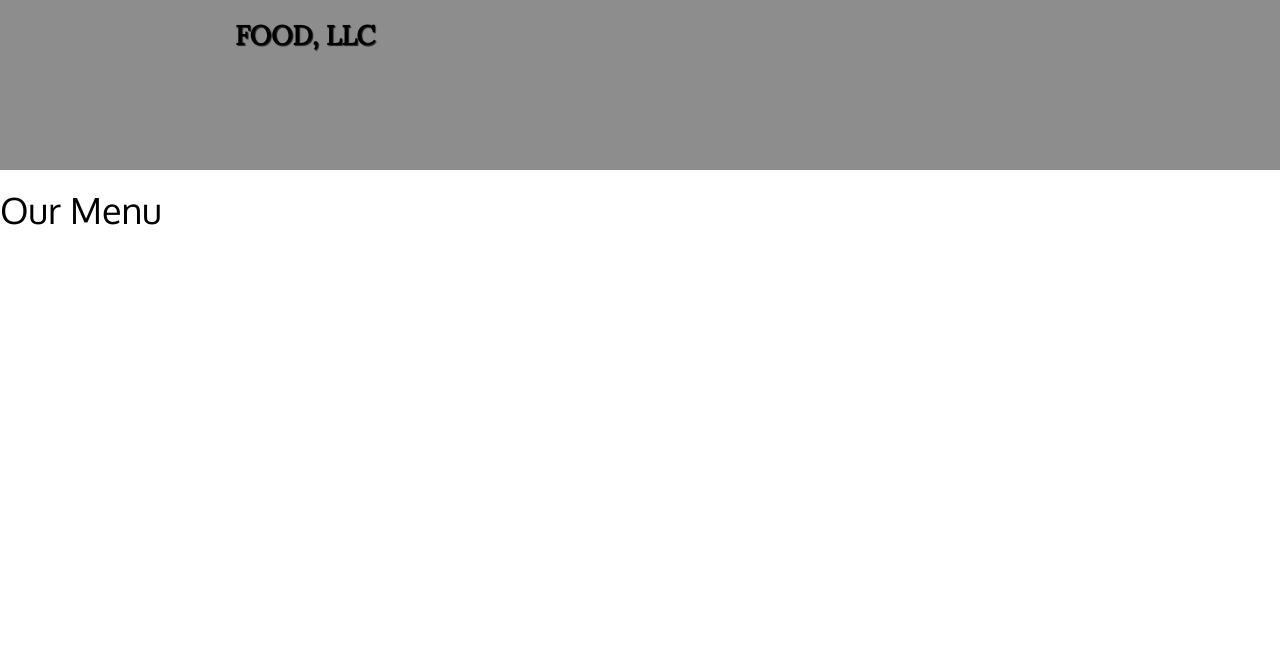
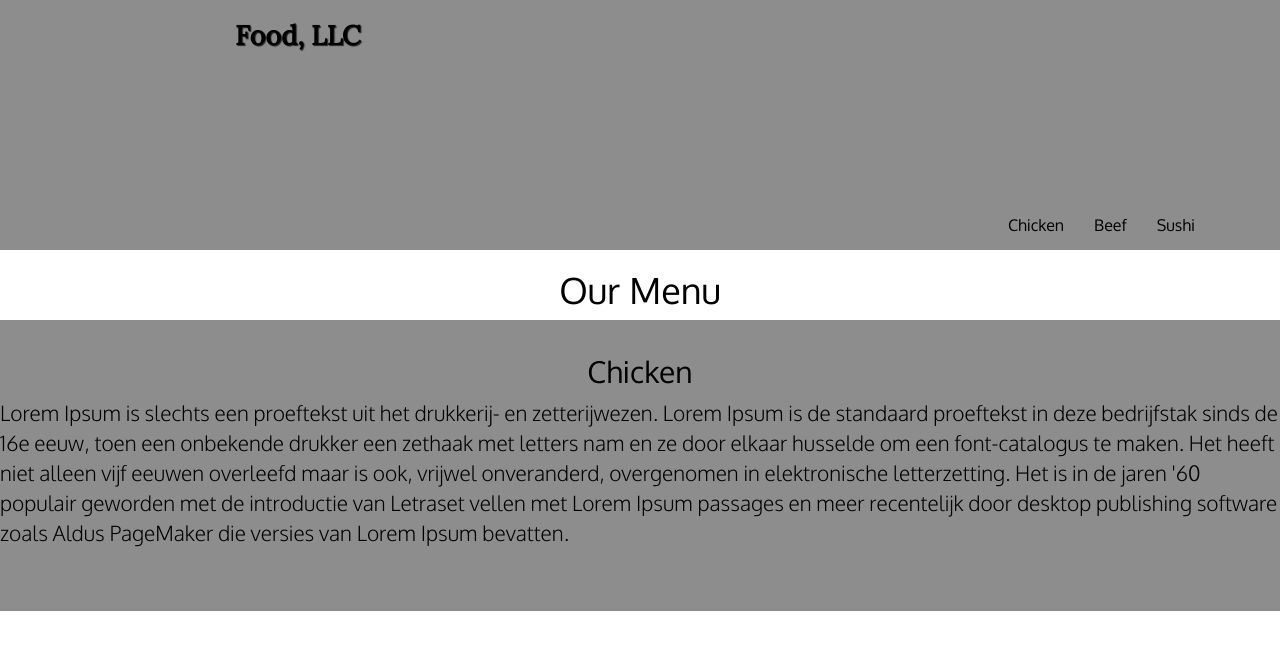
Before and after one commit to elija33/module3_solution, a plain HTML site: page index.html in a window 1280 px wide. Drawn offline with Linux system fonts and the light colour scheme.

Commit message:
modules3_solution

```diff
--- a/css/styles.css
+++ b/css/styles.css
@@ -24,12 +24,27 @@ body {
 }
 h1 {
   color: #000000;
+  text-align: center;
+}
+.jumbotron {
+  background-color: #8e8d8d;
+  padding-top: 15px;
+  pasdding-bottom: 15px;
+  margin-bottom: 15px;
+}
+h2 {
+  color: #000000;
+  text-align: center;
+}
+p {
+  color: #000000;
 }
 .navbar-brand h1 { /* Restaurant name */
   font-family: 'Lora', serif;
   color: #000000;
   font-size: 1.5em;
-  text-transform: uppercase;
+  text-align: left;
+  /*text-transform: uppercase;*/
   font-weight: bold;
   text-shadow: 1px 1px 1px #222;
   margin-top: 0;
@@ -53,7 +68,7 @@ h1 {
   margin-top: 10px;
 }
 #nav-list a {
-  color: #951C49;
+  color: #000000;
   text-align: center;
 }
 #nav-list a:hover {
@@ -77,7 +92,7 @@ h1 {
 }
 
 .navbar-header button.navbar-toggle, .navbar-header .icon-bar {
-  border: 1px solid #61122f;
+  border: 1px solid #000000;
 }
 .navbar-header button.navbar-toggle {
   clear: both;
@@ -120,7 +135,7 @@ h1 {
 /* HOME PAGE */
 .container .jumbotron {
   box-shadow: 0 0 50px #3F0C1F;
-  border: 2px solid #3F0C1F;
+  border: 2px solid #3F0C1F; */
 }
 
 #menu-tile, #specials-tile, #map-tile {
--- a/index.html
+++ b/index.html
@@ -38,18 +38,9 @@
         <div id="collapsable-nav" class="collapse navbar-collapse">
            <ul id="nav-list" class="nav navbar-nav navbar-right">
             <li class="visible-xs active">
-              <!--<a href="index.html">
+              <a href="index.html">
                 <span class="glyphicon glyphicon-home"></span> Home</a>
             </li>
-            <li>
-              <a href="menu-categories.html">
-                <span class="glyphicon glyphicon-cutlery"></span><br class="hidden-xs"> Menu</a>
-            </li>
-            <li>
-              <a href="#">
-                <span class="glyphicon glyphicon-info-sign"></span><br class="hidden-xs"> About</a>
-            </li>-->
-
           <button type="button" class="navbar-toggle collapsed" data-toggle="collapse" data-target="#collapsable-nav" aria-expanded="false">
             <span class="sr-only">Toggle navigation</span>
             <span class="icon-bar"></span>
@@ -57,7 +48,37 @@
             <span class="icon-bar"></span>
           </button>
         </div>
+        <div id="collapsable-nav" class="collapse navbar-collapse">
+           <ul id="nav-list" class="nav navbar-nav navbar-right">
+            <li class="visible-xs active">
+              <a href="index.html">
+                <span class="glyphicon glyphicon-home"></span>Chicken</a>
+            </li>
+            <li>
+              <a href="menu-categories.html">
+                <br class="hidden-xs">Chicken</a>
+            </li>
+            <li>
+              <a href="menu-categories.html">
+                <br class="hidden-xs"> Beef</a>
+            </li>
+            <li>
+              <a href="#">
+                <br class="hidden-xs"> Sushi</a>
+            </li>
+          </ul><!-- #nav-list -->
+        </div><!-- .collapse .navbar-collapse -->
     </header>
     <h1>Our Menu</h1>
+    <!--<div class="container" id="main-content">-->
+      <div class="jumbotron">
+        <h2>Chicken</h2>
+          <p>Lorem Ipsum is slechts een proeftekst uit het drukkerij- en zetterijwezen. Lorem Ipsum is de standaard proeftekst in deze
+           bedrijfstak sinds de 16e eeuw, toen een onbekende drukker een zethaak met letters nam en ze door elkaar husselde om een font-catalogus
+            te maken. Het heeft niet alleen vijf eeuwen overleefd maar is ook, vrijwel onveranderd, overgenomen in elektronische letterzetting. Het is
+            in de jaren '60 populair geworden met de introductie van Letraset vellen met Lorem Ipsum passages en meer recentelijk door desktop publishing software
+             zoals Aldus PageMaker die versies van Lorem Ipsum bevatten.</p>
+        </div>
+    </div>
   </body>
 </html>
```
